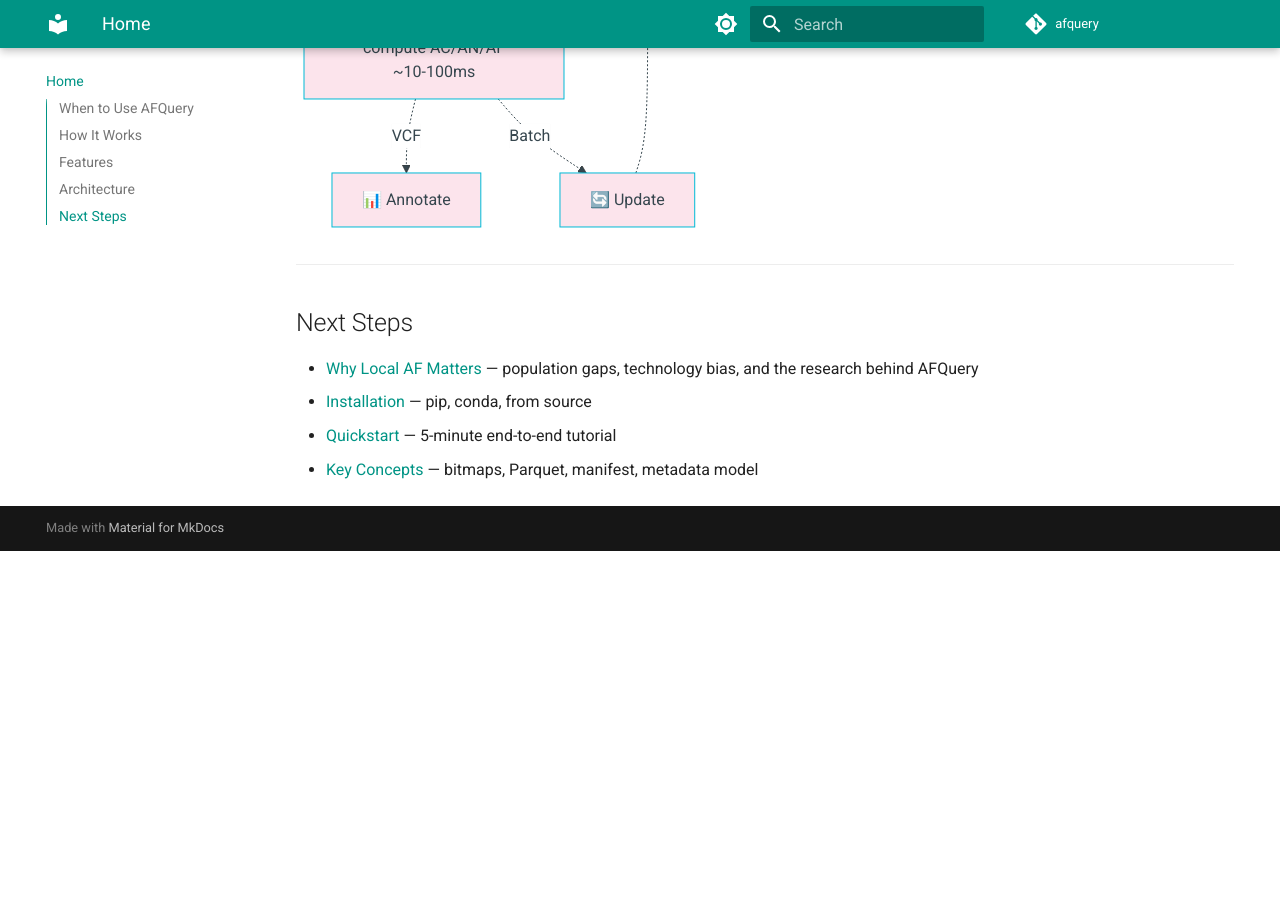
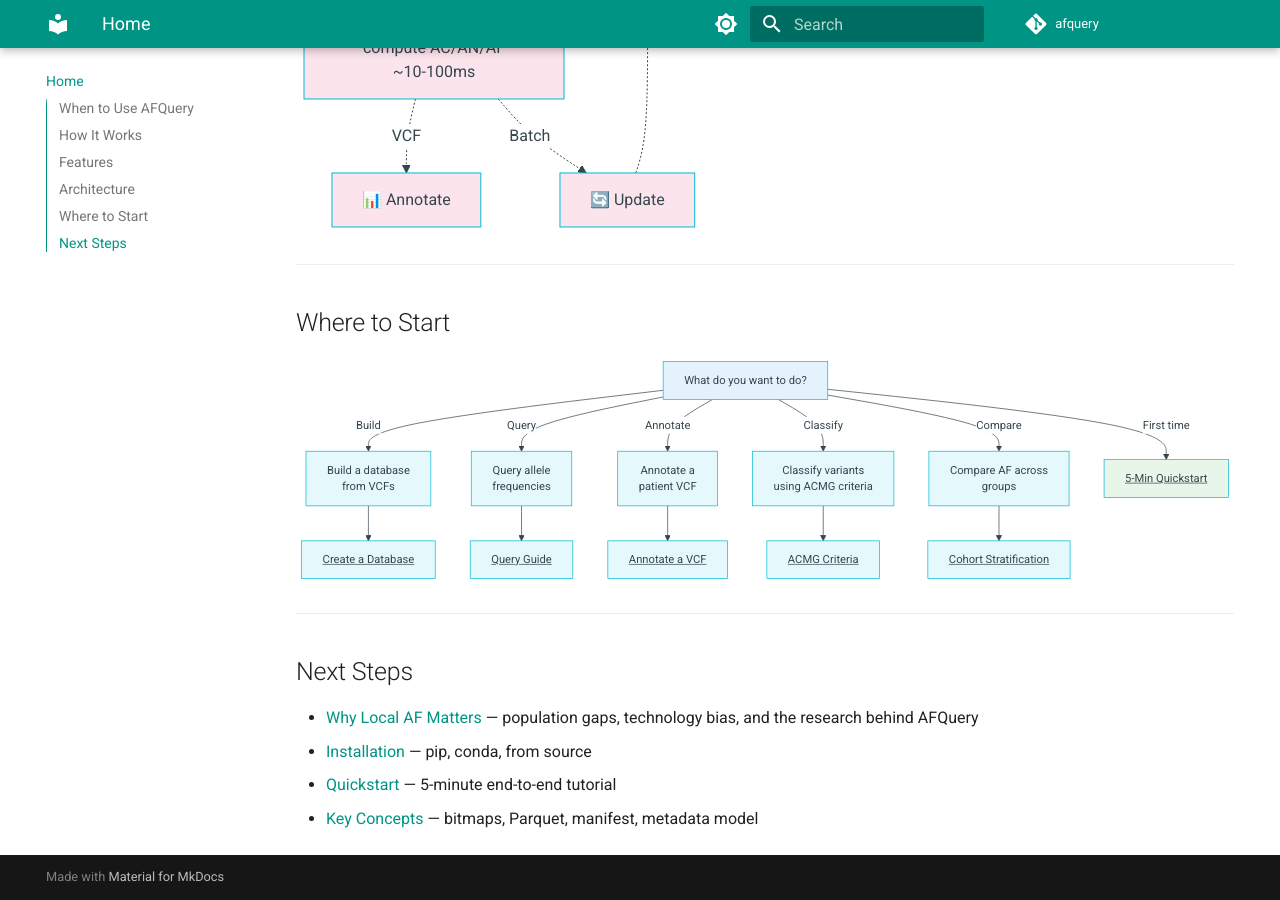
Before and after one commit to dlopez-bioinfo/afquery, an MkDocs documentation site: the page built from docs/index.md, in a window 1280 px wide and 900 px high, scrolled down 2025 px. Built offline with MkDocs 1.6.1 and Material for MkDocs 9.7.7, drawn with Linux system fonts in a browser that asks for light colours; comment, search, counter and statistics services are not loaded; before the commit the page ends 2576 px from its top, so only the background shows below that; some of the changed lines change nothing that is shown.

Commit message:
docs: add decision tree to home page for navigation

````diff
--- a/docs/index.md
+++ b/docs/index.md
@@ -67,6 +67,43 @@ graph TD
 ---
 
 
+## Where to Start
+
+```mermaid
+graph TD
+    A["What do you want to do?"]
+    B["Build a database<br/>from VCFs"]
+    C["Query allele<br/>frequencies"]
+    D["Annotate a<br/>patient VCF"]
+    E["Classify variants<br/>using ACMG criteria"]
+    F["Compare AF across<br/>groups"]
+
+    A -->|First time| G["5-Min Quickstart"]
+    A -->|Build| B
+    A -->|Query| C
+    A -->|Annotate| D
+    A -->|Classify| E
+    A -->|Compare| F
+
+    B --> H["Create a Database"]
+    C --> I["Query Guide"]
+    D --> J["Annotate a VCF"]
+    E --> K["ACMG Criteria"]
+    F --> L["Cohort Stratification"]
+
+    click G "getting-started/quickstart/"
+    click H "guides/create-database/"
+    click I "guides/query/"
+    click J "guides/annotate-vcf/"
+    click K "use-cases/acmg-use-cases/"
+    click L "use-cases/cohort-stratification/"
+
+    style A fill:#e3f2fd
+    style G fill:#e8f5e9
+```
+
+---
+
 ## Next Steps
 
 - [Why Local AF Matters](getting-started/motivation.md) — population gaps, technology bias, and the research behind AFQuery
````
